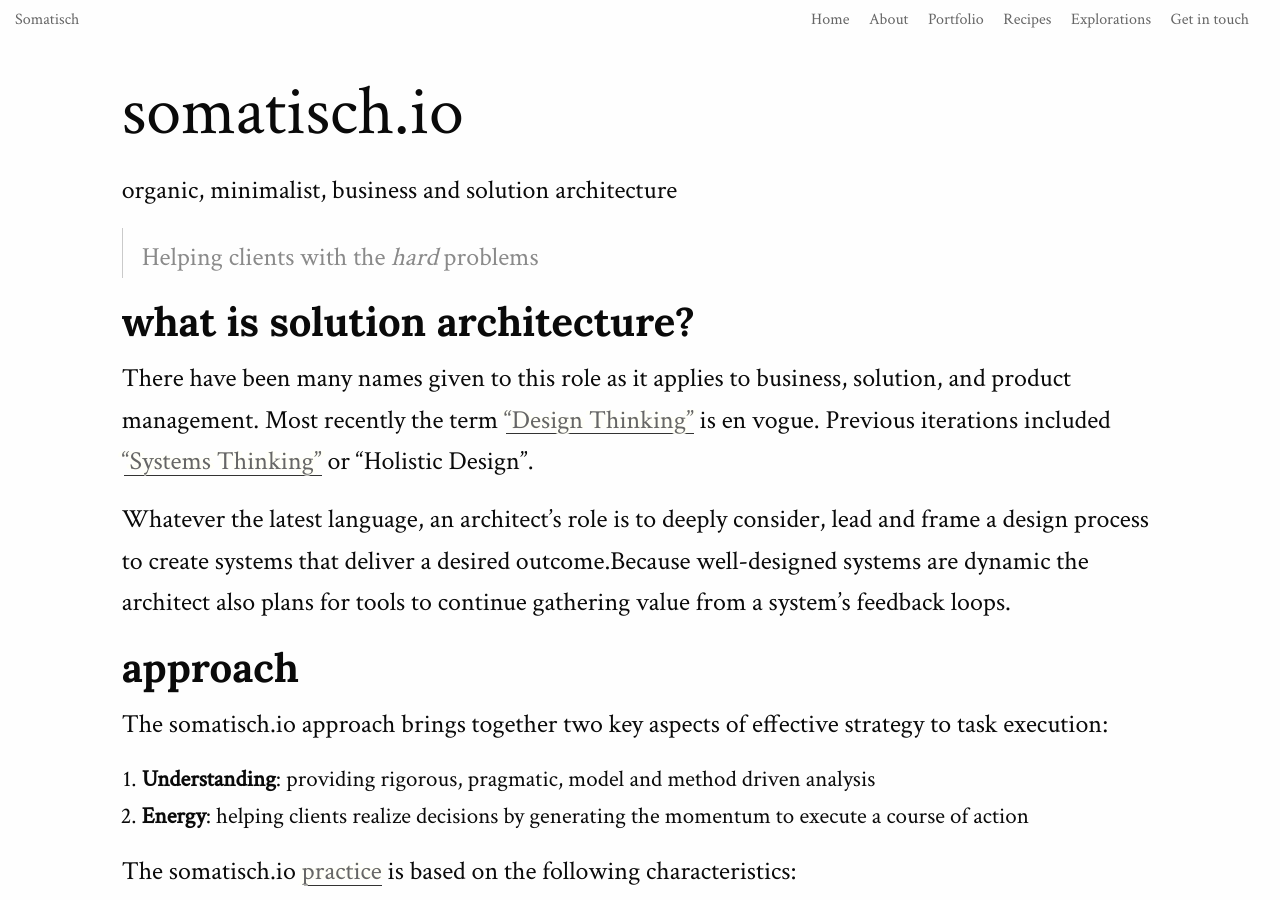
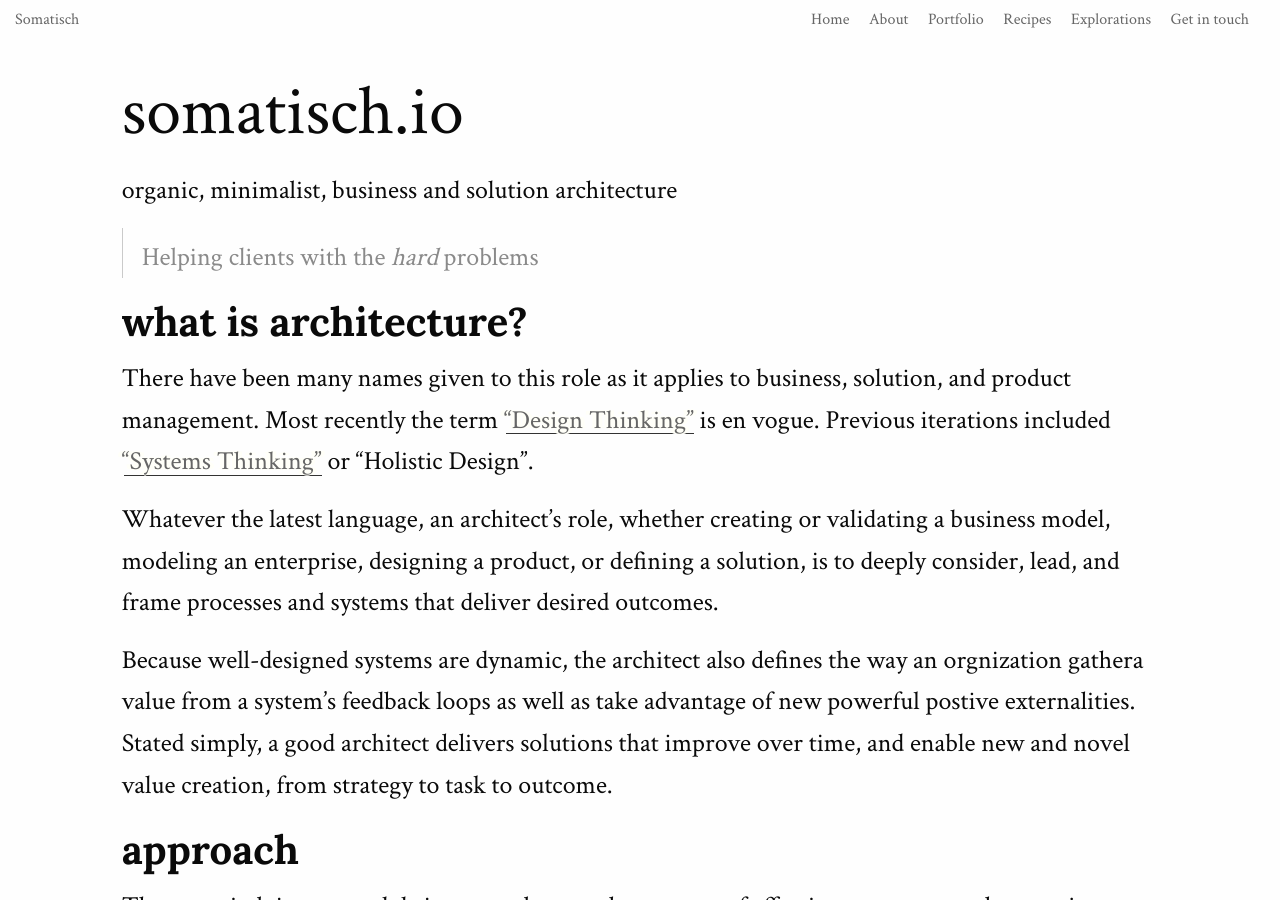
Before and after one commit to somatisch/somatisch-site, a Jekyll site: the page built from index.md, in a window 1280 px wide and 900 px high. Built offline with Jekyll 4.4.1, drawn with Linux system fonts in a browser that asks for light colours; nearby versions of some CDN libraries.

Commit message:
Update index.md

```diff
--- a/index.md
+++ b/index.md
@@ -9,10 +9,12 @@ organic, minimalist, business and solution architecture
 >Helping clients  with the *hard* problems
 
 
-## what is solution architecture?
+## what is architecture?
 There have been many names given to this role as it applies to business, solution, and product management.  Most recently the term ["Design Thinking"](https://hbr.org/2008/06/design-thinking) is en vogue. Previous iterations included ["Systems Thinking"](https://www.youtube.com/watch?v=6KZn46u7wKw) or "Holistic Design".
 
-Whatever the latest language, an architect's role is to deeply consider, lead and frame a design process to create systems that deliver a desired outcome.Because well-designed systems are dynamic the architect also plans for tools to continue gathering value from a system's feedback loops.
+Whatever the latest language, an architect's role, whether creating or validating a business model, modeling an enterprise, designing a product, or defining a solution, is to deeply consider, lead, and frame processes and systems that deliver desired outcomes.
+
+Because well-designed systems are dynamic, the architect also defines the way an orgnization gathera value from a system's feedback loops as well as take advantage of new powerful postive externalities. Stated simply, a good architect delivers solutions that improve over time, and enable new and novel value creation, from strategy to task to outcome.
 
 ## approach
 The somatisch.io approach brings together two key aspects of effective strategy to task execution:
```
